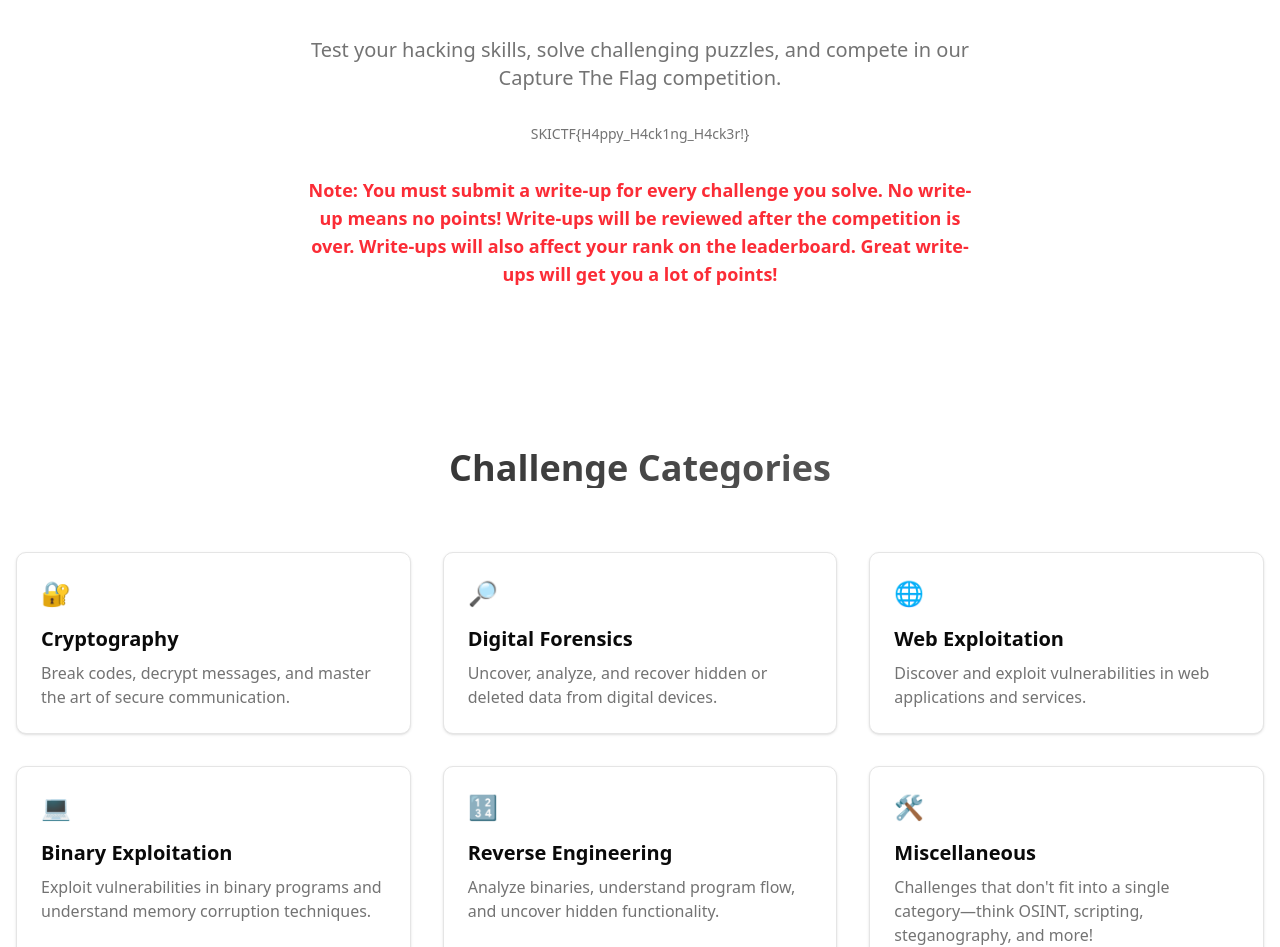
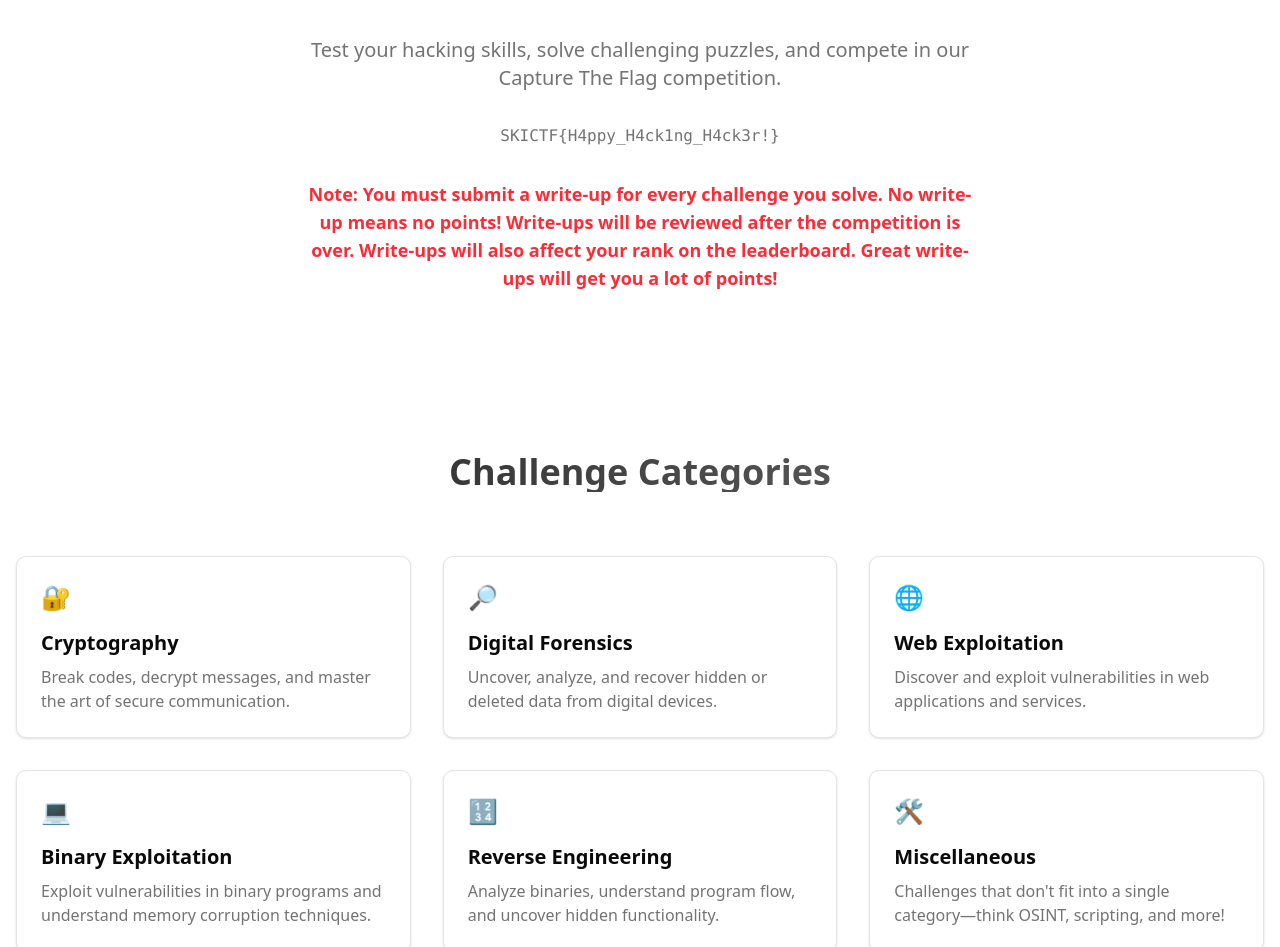
Before and after one commit to Dxrie/skictf, a Next.js app: page / in a window 1280 px wide. Shown: the part 185-1132 px from the top of the page. Built offline with nearby package versions, Linux system fonts and the light colour scheme; no server answers.

Commit message:
modify hero

```diff
--- a/app/page.tsx
+++ b/app/page.tsx
@@ -10,9 +10,9 @@ export default function Home() {
           our Capture The Flag competition.
         </p>
 
-        <p className="text-sm text-muted-foreground max-w-2xl animate-in fade-in slide-in-from-bottom-4 duration-1000 delay-200">
+        <code className="text-muted-foreground max-w-2xl animate-in fade-in slide-in-from-bottom-4 duration-1000 delay-200">
           {"SKICTF{H4ppy_H4ck1ng_H4ck3r!}"}
-        </p>
+        </code>
 
         <p className="text-lg font-semibold text-red-500 max-w-2xl animate-in fade-in slide-in-from-bottom-4 duration-1000 delay-400">
           Note: You must submit a write-up for every challenge you solve. No
@@ -63,7 +63,8 @@ export default function Home() {
               Binary Exploitation
             </h3>
             <p className="text-muted-foreground">
-              Exploit vulnerabilities in binary programs and understand memory corruption techniques.
+              Exploit vulnerabilities in binary programs and understand memory
+              corruption techniques.
             </p>
           </div>
           <div className="group p-6 rounded-lg border bg-card text-card-foreground shadow-sm hover:shadow-lg transition-all duration-300 hover:-translate-y-1">
@@ -72,7 +73,8 @@ export default function Home() {
               Reverse Engineering
             </h3>
             <p className="text-muted-foreground">
-              Analyze binaries, understand program flow, and uncover hidden functionality.
+              Analyze binaries, understand program flow, and uncover hidden
+              functionality.
             </p>
           </div>
           <div className="group p-6 rounded-lg border bg-card text-card-foreground shadow-sm hover:shadow-lg transition-all duration-300 hover:-translate-y-1">
@@ -81,7 +83,8 @@ export default function Home() {
               Miscellaneous
             </h3>
             <p className="text-muted-foreground">
-              Challenges that don't fit into a single category—think OSINT, scripting, steganography, and more!
+              Challenges that don't fit into a single category—think OSINT,
+              scripting, and more!
             </p>
           </div>
         </div>
```
